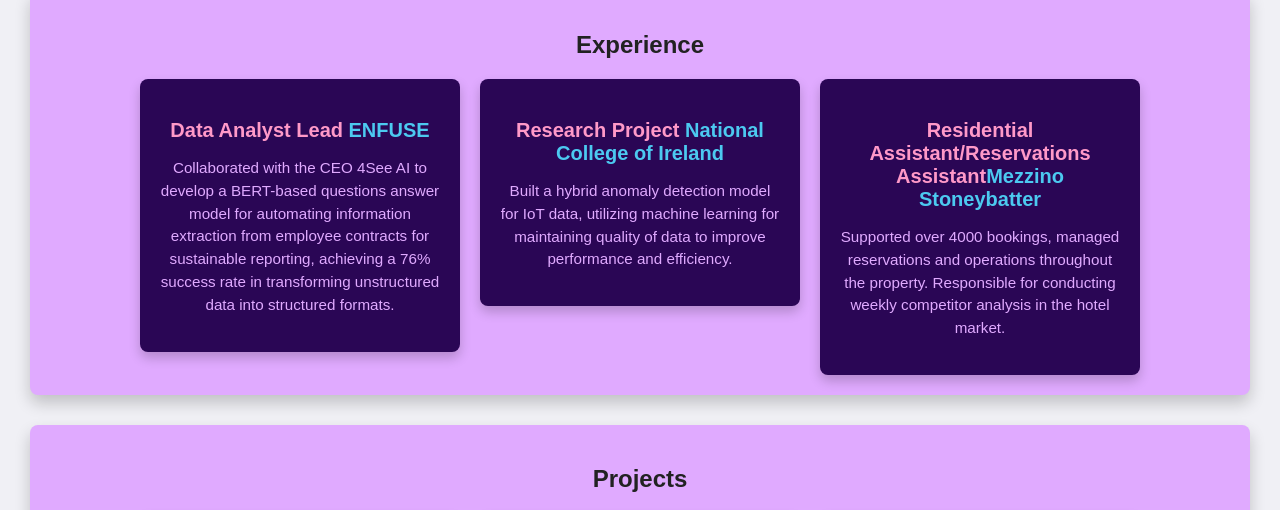
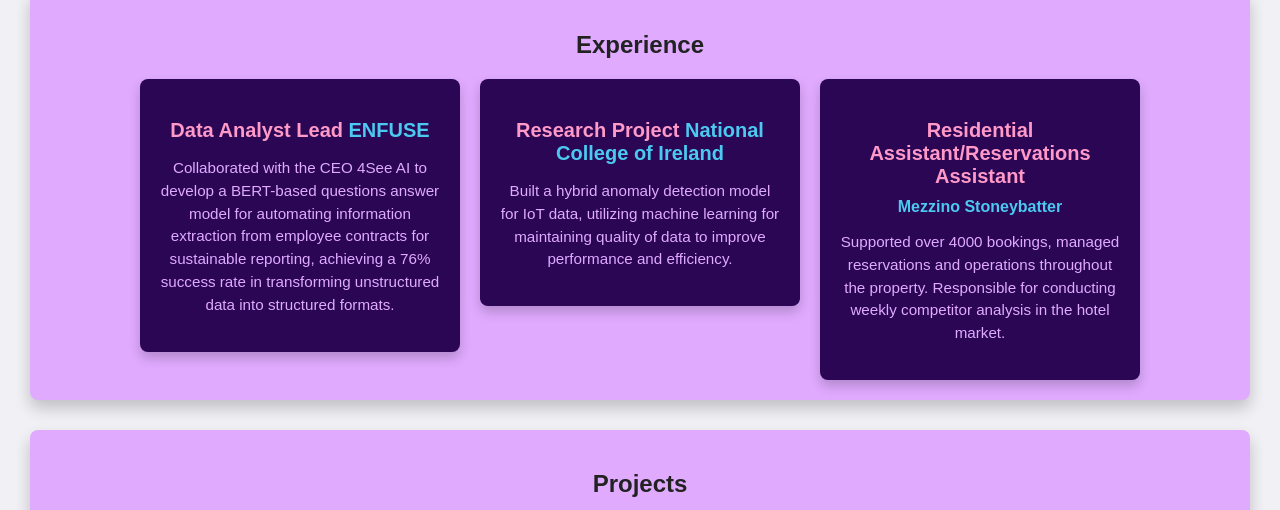
Before and after one commit to saketkulkarni71/saket_website2, a plain HTML site: page index.html in a window 1280 px wide. Shown: the part 1225-1735 px from the top of the page. Drawn offline with Linux system fonts and the light colour scheme.

Commit message:
Mezzino job updated

```diff
--- a/index.html
+++ b/index.html
@@ -48,7 +48,8 @@
         </div>
     </a>
         <div class="experience-card">
-            <h3>Residential Assistant/Reservations Assistant<span>Mezzino Stoneybatter</span></h3>
+            <h3>Residential Assistant/Reservations Assistant</h3>
+            <span>Mezzino Stoneybatter</span>
             <p>Supported over 4000 bookings, managed reservations and operations throughout the property. Responsible for conducting weekly competitor analysis in the hotel market.</p>
         </div>
     </div>
```
